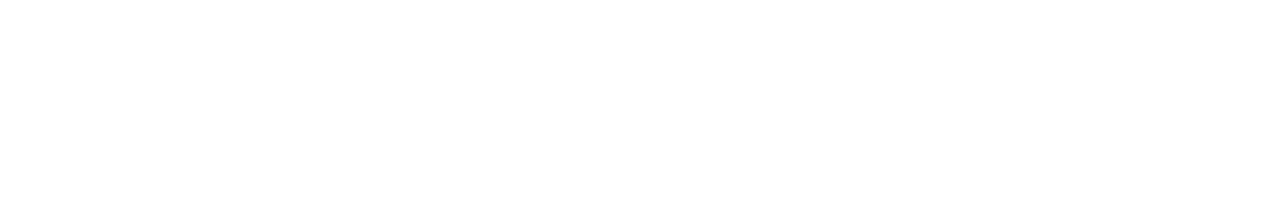
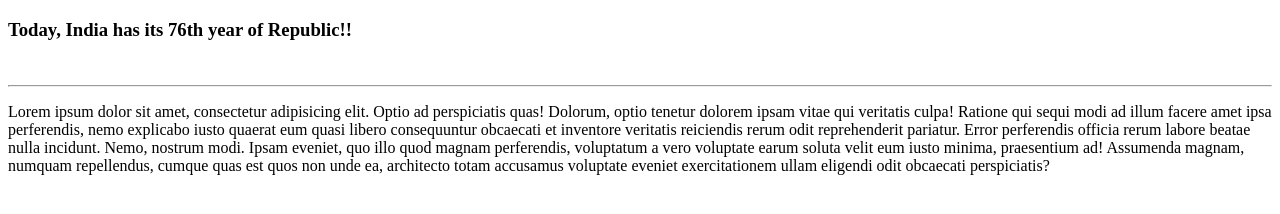
Before and after one commit to mandeepsharma19/git-demo, a plain HTML site: page index.html in a window 1280 px wide. Drawn offline with Linux system fonts and the light colour scheme.

Commit message:
html file changes

```diff
--- a/index.html
+++ b/index.html
@@ -8,6 +8,11 @@
     <title>Document</title>
 </head>
 <body>
+        <h3>Today, India has its 76th year of Republic!!</h3>
+        <br><hr>
+
+        <p>Lorem ipsum dolor sit amet, consectetur adipisicing elit. Optio ad perspiciatis quas! Dolorum, optio tenetur dolorem ipsam vitae qui veritatis culpa! Ratione qui sequi modi ad illum facere amet ipsa perferendis, nemo explicabo iusto quaerat eum quasi libero consequuntur obcaecati et inventore veritatis reiciendis rerum odit reprehenderit pariatur. Error perferendis officia rerum labore beatae nulla incidunt. Nemo, nostrum modi. Ipsam eveniet, quo illo quod magnam perferendis, voluptatum a vero voluptate earum soluta velit eum iusto minima, praesentium ad! Assumenda magnam, numquam repellendus, cumque quas est quos non unde ea, architecto totam accusamus voluptate eveniet exercitationem ullam eligendi odit obcaecati perspiciatis?</p>
+
 
 </body>
 </html>
```
